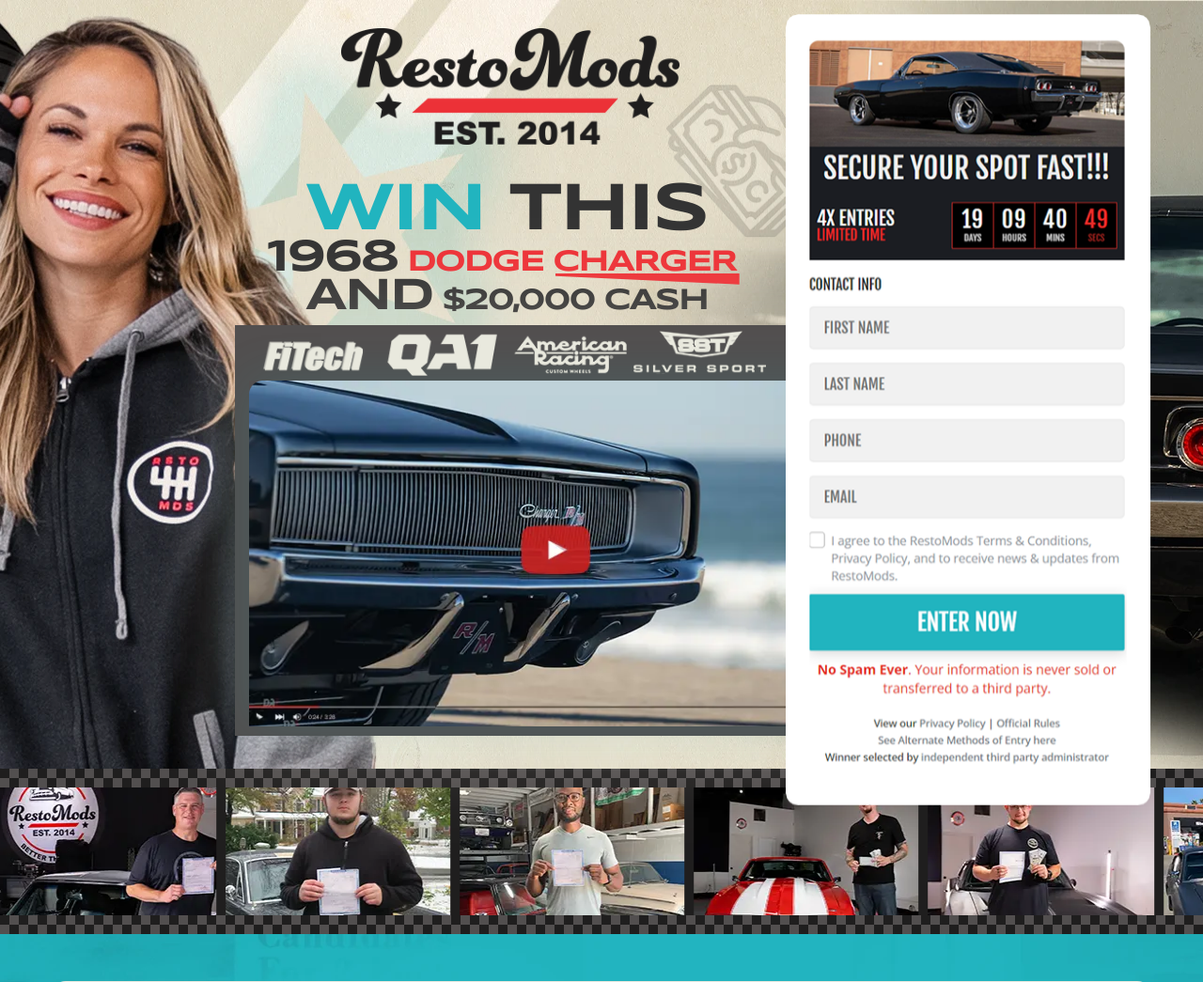
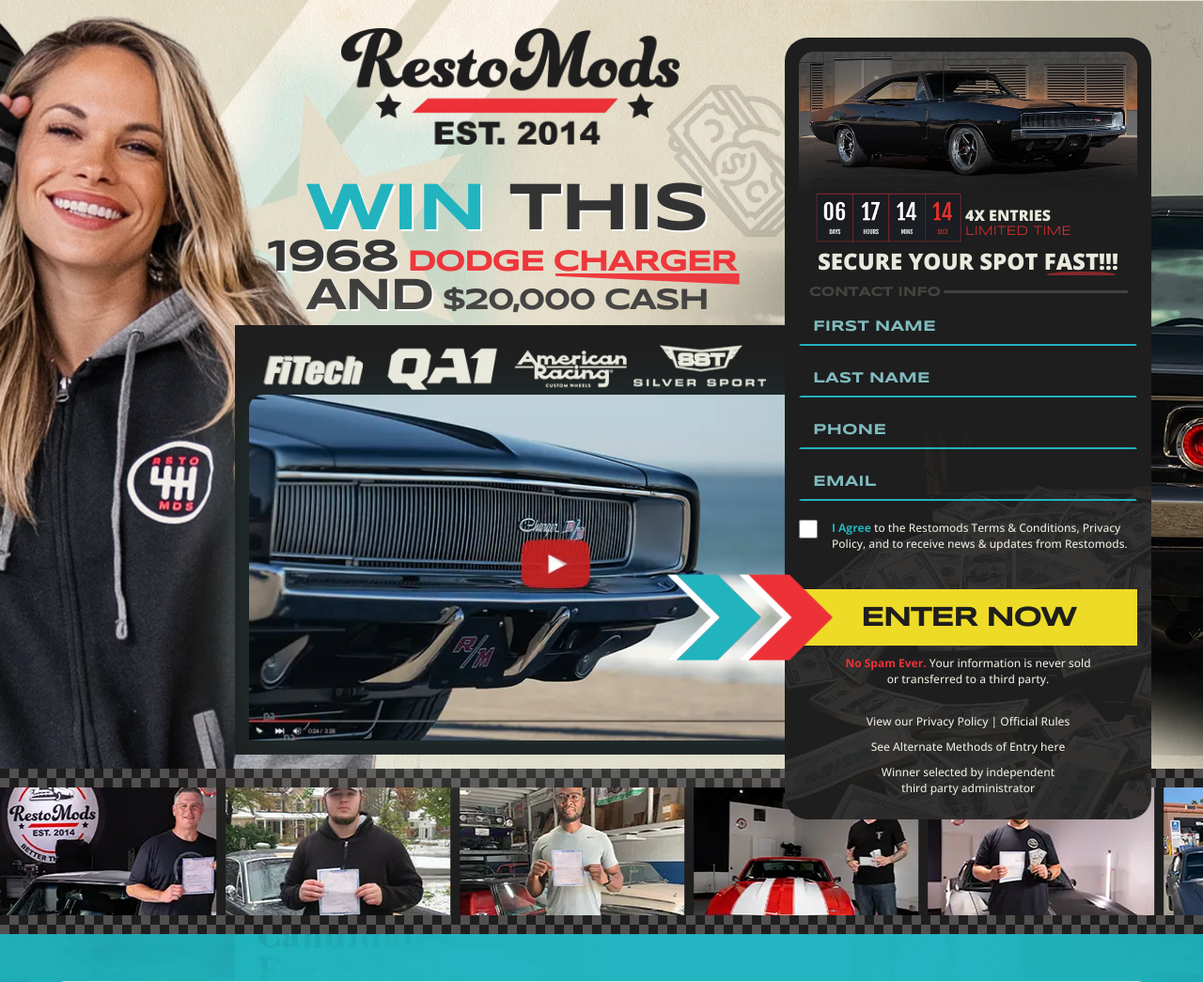
Before and after one commit to ConversionWars/restomods-lp-2, a PHP site: page / in a window 1280 px wide. Shown: the top 1045 px of the page at 94% size. Run offline with PHP 8.4, Linux system fonts and the light colour scheme.

Commit message:
mostly signup

```diff
--- a/css/style.css
+++ b/css/style.css
@@ -7,6 +7,8 @@ a, a:hover, a:visited, a:active {text-decoration: none;}
 
 .white {color:#e9e9de;}
 .black {color:#1f1e1e;}
+.l-black {color:#262525;}
+.ul-black {color:#42423f}
 .gray {color:#524f4f;}
 .l-gray {color:#cfcfc4;}
 .red {color:#ed3237;}
@@ -14,7 +16,9 @@ a, a:hover, a:visited, a:active {text-decoration: none;}
 .blue {color:#21b4bf;}
 .l-blue {color:#80bbbf;}
 
-h1, h2, h3, h4, h5, .cta-btn, ul li .s1, .feat-vehicle, .hear-more, .red-alert, .white-bar {font-family: "Syncopate", sans-serif;font-weight:700;font-style:normal;text-transform:uppercase;line-height:1.0;}
+.bold {font-weight:700;}
+
+h1, h2, h3, h4, h5, .cta-btn, ul li .s1, .feat-vehicle, .hear-more, .red-alert, .white-bar, .signup .sy-2 {font-family: "Syncopate", sans-serif;font-weight:700;font-style:normal;text-transform:uppercase;line-height:1.0;}
 h1 {font-size:32px;}
 h2 {font-size:60px;}
 h3 {font-size:48px;}
@@ -25,16 +29,18 @@ h5 {font-size:24px;}
 	display:block;
 	position:relative;
 	width:100%;
-	height:80px;
-	line-height:80px;
-	letter-spacing: -4px;
+	height:60px;
+	line-height:60px;
+	letter-spacing: -2px;
 	margin:10px 0;
 	color:#1f1e1e;
 	text-align:center;
-	font-size:36px;
-	-webkit-box-shadow:0 2px 0 rgba(0,0,0,1);
-	box-shadow:0 2px 0 rgba(0,0,0,1);
+	font-size:30px;
+	/*-webkit-box-shadow:0 2px 0 rgba(0,0,0,1);
+	box-shadow:0 2px 0 rgba(0,0,0,1);*/
 	background:#eedb28;
+	outline:none;
+	border:none;
 }
 .cta-btn:hover {color:#1f1e1e;}
 .l-arrow {
@@ -43,7 +49,7 @@ h5 {font-size:24px;}
 	width:176px;
 	height:91px;
 	background-size:100%;
-	bottom:5px;
+	bottom:-5px;
     right:80%;
 }
 .d45-arrow {
@@ -52,7 +58,7 @@ h5 {font-size:24px;}
 	width:112px;
 	height:112px;
 	background-size:100%;
-	bottom:80px;
+	bottom:60px;
 	right:94%;
 }
 
@@ -67,6 +73,24 @@ h5 {font-size:24px;}
     background:#ed3237;
     clip-path: polygon(-10% 0%, 100% 0%, 100% 100%, 0% 25%);
 }
+.fast-mark {
+    position: relative;
+    display: inline-block !important;
+}
+
+.fast-mark::before {
+    content: "";
+    position: absolute;
+    bottom: -2px;
+    left: 0;
+    height: 7px;
+    width: 100% !important;
+    border: solid 4px #ed3237;
+    border-color: #ed3237 transparent transparent transparent;
+    border-radius: 50%;
+	opacity:0.5;
+}
+
 .jcd-underline {position:relative;}
 .jcd-underline::after {
 	position:absolute;
@@ -81,22 +105,136 @@ h5 {font-size:24px;}
 .tier-sep {padding:10px 0;}
 .tier-sep-b h4 {margin-top:25px;text-align:right;}
 
-#signup {}
+.signup {
+	background:url(../img/signup-bg.webp) bottom center no-repeat #1f1e1e;
+	background-size:100%;
+	border-radius:25px;
+	padding:15px;
+	color:#e9e9de;
+}
+.signup .cta {position:relative;}
+.signup .cta .cta-btn::after {
+	position:absolute;
+	content:' ';
+	width:176px;
+	height:91px;
+	background:url(../img/dbl-arrow.png) center top no-repeat;
+	background-size:100%;
+	top:50%;
+	right:90%;
+	transform:translateY(-50%);
+	pointer-events:none;
+}
+.signup p {font-size: 12px;text-align: center;padding: 0 12%;}
+.signup p a, .signup p a:hover, .signup p a:active {color:#e9e9de;}
+.signup .sy-left {
+	float:left;
+	width:45%;
+	margin-left:15px;
+}
+.signup .sy-right {
+    float: left;
+    width: 45%;
+}
+.signup .sy-1, .signup .sy-2 {line-height:1.1;margin:0;padding:0;display:block;}
+.signup .sy-1 {font-weight:900;font-size:16px;text-transform:uppercase;margin-top:18px;}
+.signup .sy-2 {font-weight:400;font-size:14px;}
+.signup .sy-3 {
+	text-transform:uppercase;
+	font-weight:800;
+	text-align:center;
+	width:100%;
+	display:block;
+}
+.signup .adj-contact {margin-top:10px;margin-bottom:12px;}
+.signup .field-con {position:relative;margin-bottom:15px;}
+.signup .field-con input, .signup .field-con label {transition:0.5s;}
+.signup .field-con input {
+	width:100%;
+	height:40px;
+	background:none;
+	border:2px solid rgba(0,0,0,0.0);
+	border-bottom: 2px solid #21b4bf;
+	border-radius:0;
+	outline:none;
+	color:#21b4bf;
+	font-size:18px;
+	padding-top:5px;
+	padding-left:25px;
+}
+.signup .field-con input::placeholder {opacity:0.0;color:#e9e9de;font-size:16px;}
+.signup .field-con input:focus {
+	background:#262525;
+	border:2px solid #21b4bf;
+	border-bottom:auto;
+	color:#e9e9de;
+	font-size:18px;
+}
+.signup .field-con input:focus:placeholder {opacity:1.0;}
+.signup .field-con input:valid:placeholder {opacity:0.0;}
+.signup .field-con label {
+	position:absolute;
+	top:50%;
+	left:15px;
+	transform: translateY(-50%);
+	pointer-events:none;
+	color:#80bbbf;
+	text-transform:uppercase;
+	line-height:1.0;
+	font-size:16px;
+	font-family: 'Syncopate', sans-serif;font-weight:700;
+}
+.signup .field-con input:focus,
+.signup .field-con input:valid {
+	border-radius:5px;
+	border:2px solid #21b4bf;
+}
+.signup .field-con input:focus ~ label,
+.signup .field-con input:valid ~ label {
+	font-size:12px;
+	letter-spacing:1.2;
+	top:0;
+	left:15px;
+	padding:2px 05px;
+	font-family: 'Open Sans', sans-serif;font-weight:500;font-weight:700;
+}
+.signup .field-con input:focus ~ label {
+	border-left:2px solid rgba(0,0,0,0.0);
+	border-right:2px solid rgba(0,0,0,0.0);
+}
+.signup .field-con input:valid ~ label {
+	background-color:#1f1e1e;
+	border-left:2px solid #21b4bf;
+	border-right:2px solid #21b4bf;
+}
+.signup .field-con input:focus ~ label {background-color:#21b4bf;color:#1f1e1e}
+.signup .field-con.adj-fc {margin-top:20px;margin-bottom:40px;}
+.signup .field-con .adj-chk {
+	height:20px;
+	width:20px;
+	border:1px solid #21b4bf;
+	border-radius:5px;
+	background-color:#1f1e1e;
+}
+.signup .field-con .s1 {
+	font-size:12px;
+	width: calc(100% - 35px);
+    float: right;
+}
 
 .hero {background:url(../img/bg-1.webp) center top no-repeat;min-height:818px;}
 .hero h1, .closer h1 {line-height:0.85;margin-top:40px;letter-spacing:-2px;padding-left:20px;}
-.hero h1 .s1, .closer h1 .s1 {font-size:72px;}
-.hero h1 .s2, .closer h1 .s2 {font-size:48px;}
+.hero h1 .s1, .closer h1 .s1 {font-size:72px;-webkit-text-shadow:2px 2px 0 rgba(255,255,255,0.9);text-shadow:2px 2px 0 rgba(255,255,255,0.9)}
+.hero h1 .s2, .closer h1 .s2 {font-size:48px;-webkit-text-shadow:2px 2px 0 rgba(255,255,255,0.9);text-shadow:2px 2px 0 rgba(255,255,255,0.9)}
 .hero .signup, .closer .signup {
 	position:absolute;
-	top:15px;
+	top:40px;
 	right:0;
 	z-index:3;
-	padding:0;
 }
 .hero .vid-con {
-	background:#524f4f;
-	padding-bottom:10px;
+	background:#1f1e1e;
+	padding:15px;
 	-webkit-box-shadow:0 0 100px rgba(245,236,223,0.3);
 	box-shadow:0 0 100px rgba(245,236,223,0.3);
 }
@@ -199,7 +337,7 @@ h5 {font-size:24px;}
 .tier-4b .red-block.adj-3 .ico-holder {float:left;width:40%;}
 .tier-4b .red-block.adj-3 .how-text {float:right;width:60%;}
 .tier-4b .red-block .how-text h5 {text-align:center;}
-.tier-4b .red-block .how-text a, .tier-4b .red-block .how-text a:hover {color:#e9e9ed;}
+.tier-4b .red-block .how-text a, .tier-4b .red-block .how-text a:hover {color:#e9e9de;}
 .tier-4b .red-block.adj-3 .how-text h5 {text-align:left;}
 .tier-4b .red-block.adj-3 .how-text p {padding:0 0 0 15px;}
 .tier-4b .red-block p {font-size:16px;}
--- a/index.php
+++ b/index.php
@@ -22,7 +22,49 @@
 					</div>
 				</div>
 				<div class="col-sm-4 signup">
-					<img src="img/signup.png" class="img-responsive" />
+					<img src="img/signup-top.webp" class="img-responsive" />
+					<div class="syspot">
+						<div class="sy-left">
+							<img src="img/black-cd.png" class="img-responsive" />
+						</div>
+						<div class="sy-right">
+							<span class="sy-1">4x Entries</span>
+							<span class="sy-2 red">Limited Time</span>
+						</div>
+						<div class="clearfix"></div>
+						<span class="sy-3">Secure Your Spot <span class="fast-mark">Fast!!!</span></span>
+					</div>
+					<img src="img/signup-contact.png" class="img-responsive adj-contact" />
+					<form>
+						<div class="field-con">
+							<input type="textfield" placeholder="John"required="required">
+							<label>First Name</label>
+						</div>
+						<div class="field-con">
+							<input type="textfield" placeholder="John" required="required">
+							<label>Last Name</label>
+						</div>
+						<div class="field-con">
+							<input type="textfield" placeholder="8135555555" required="required">
+							<label>Phone</label>
+						</div>
+						<div class="field-con">
+							<input type="textfield" placeholder="johnsmith@gmail.com" required="required">
+							<label>Email</label>
+						</div>
+						<div class="field-con adj-fc">
+							<input type="checkbox" class="adj-chk pull-left">
+							<div class="s1"><span class="blue bold">I Agree</span> to the Restomods Terms & Conditions, Privacy Policy, and to receive news & updates from Restomods.</div>
+							<div class="clearfix"></div>
+						</div>
+						<div class="cta">
+							<button class="cta-btn">Enter Now</button>
+						</div>
+					</form>
+					<p><span class="red bold">No Spam Ever.</span> Your information is never sold or transferred to a third party.<br /><br /></p>
+					<p>View our <a href="#">Privacy Policy</a> | <a href="#">Official Rules</a></p>
+					<p>See Alternate Methods of Entry <a href="#">here</a></p>
+					<p>Winner selected by independent <br />third party administrator</p>
 				</div>
 			</div>
 		</div>
@@ -380,7 +422,7 @@
 	</div>
 	</section>
 
-	<section class="closer">
+	<section id="close-cta" class="closer">
 		<div class="container pos">
 			<div class="row adj-1">
 				<div class="col-sm-4 col-sm-offset-3">
@@ -407,7 +449,9 @@
 				</div>
 			</div>
 			<div class="close-girl"><img src="img/t5-girl.png" class="img-responsive" /></div>
-			<div class="col-sm-4 signup"><img src="img/signup.png" class="img-responsive" /></div>
+			<div class="col-sm-4 signup">
+				<img src="img/signup.png" class="img-responsive" />
+			</div>
 		</div>
 	</section>
 
```
Also changed, not shown: img/signup-bg.png (added), img/signup-bg.webp (added), img/signup-contact.png (added), img/signup-contact.webp (added), img/signup-top.png (added), img/signup-top.webp (added).
